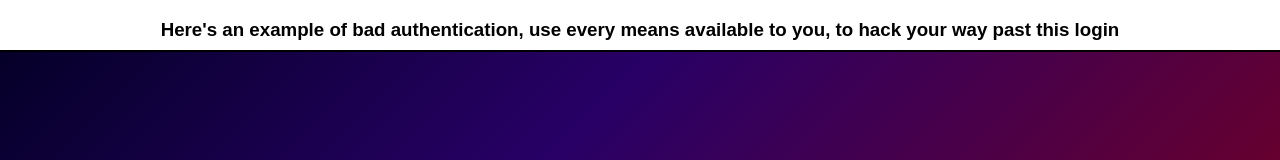
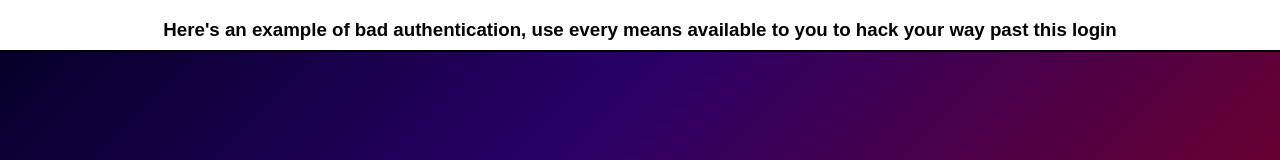
Before and after one commit to threadexio/threadexio.github.io, a plain HTML site: page index.html in a window 1280 px wide. Shown: the top 160 px of the page. Drawn offline with Linux system fonts and the light colour scheme.

Commit message:
Update index.html

```diff
--- a/index.html
+++ b/index.html
@@ -9,7 +9,7 @@
 <body>
 	<div id="content">
 		<div id="header">
-			<h3>Here's an example of bad authentication, use every means available to you, to hack your way past this login</h3>
+			<h3>Here's an example of bad authentication, use every means available to you to hack your way past this login</h3>
 		</div>
 		<div id="login-form">
 			<label>Username: </label><br>
```
